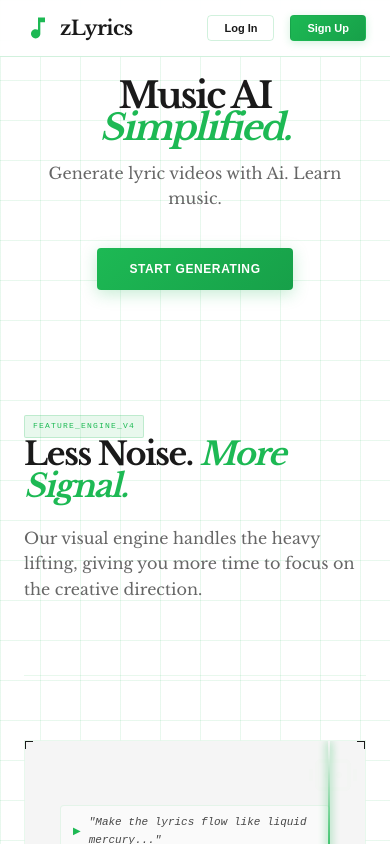
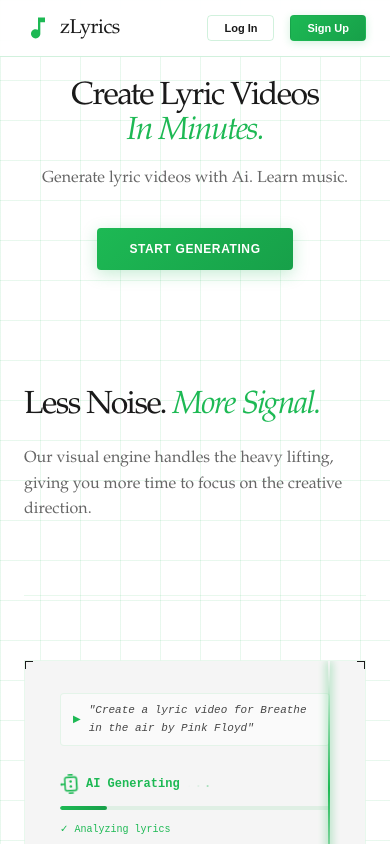
Before and after one commit to Zavalaesteban1/zLyrcis, a React (Create React App) app in the folder frontend/: page /login in a window 390 px wide. Built offline with nearby package versions, Linux system fonts and the light colour scheme; no server answers.

Commit message:
picking a font hard for the project

```diff
--- a/frontend/src/pages/LoginPage.tsx
+++ b/frontend/src/pages/LoginPage.tsx
@@ -125,8 +125,8 @@ const LoginPage: React.FC = () => {
         <div className="hero-decorative-blur" />
 
         <h1 className="hero-title">
-          Music AI <br />
-          <span className="hero-title-italic">Simplified.</span>
+          Create Lyric Videos <br />
+          <span className="hero-title-italic">In Minutes.</span>
         </h1>
 
         <p className="hero-subtitle">
@@ -143,7 +143,6 @@ const LoginPage: React.FC = () => {
       <section className="features-section">
         <div className="features-header">
           <div>
-            <div className="features-badge">Feature_Engine_v4</div>
             <h2 className="section-title">
               Less Noise. <span className="hero-title-italic">More Signal.</span>
             </h2>
@@ -164,14 +163,27 @@ const LoginPage: React.FC = () => {
                 <div className="scanning-line" />
                 <div className="chat-prompt">
                   <span className="prompt-icon">▶</span>
-                  <span className="prompt-text">"Make the lyrics flow like liquid mercury..."</span>
+                  <span className="prompt-text">"Create a lyric video for Breathe in the air by Pink Floyd"</span>
                 </div>
-                <div className="chat-suggestions">
-                  <div className="suggestion-box"></div>
-                  <div className="suggestion-box"></div>
-                  <div className="suggestion-box"></div>
+                <div className="ai-generating">
+                  <div className="generating-text">
+                    <span className="generating-icon">{RiRobot2Line({ size: 20, color: '#1DB954' })}</span>
+                    <span>AI Generating</span>
+                    <div className="dot-animation">
+                      <span className="dot">.</span>
+                      <span className="dot">.</span>
+                      <span className="dot">.</span>
+                    </div>
+                  </div>
+                  <div className="progress-bar">
+                    <div className="progress-fill"></div>
+                  </div>
+                  <div className="generating-steps">
+                    <div className="step completed">✓ Analyzing lyrics</div>
+                    <div className="step active">⟳ Syncing timestamps</div>
+                    <div className="step">○ Rendering video</div>
+                  </div>
                 </div>
-                <div className="bot-watermark">{RiRobot2Line({ size: 48, color: 'rgba(29, 185, 84, 0.1)' })}</div>
               </div>
             </div>
 
@@ -184,7 +196,6 @@ const LoginPage: React.FC = () => {
               </div>
 
               <div className="feature-meta">
-                <div className="feature-mod">MOD_01</div>
                 <div className="feature-indicator" />
               </div>
             </div>
@@ -201,23 +212,23 @@ const LoginPage: React.FC = () => {
                 <div className="lyric-sync-container">
                   <div className="lyric-line">
                     <span className="timestamp">00:12</span>
-                    <span className="lyric-text">Living fast through the night</span>
+                    <span className="lyric-text">One carat drip down my fang</span>
                   </div>
                   <div className="lyric-line active">
                     <span className="timestamp">00:15</span>
-                    <span className="lyric-text highlighted">Got ice dripping on my chains</span>
+                    <span className="lyric-text highlighted">Drugs runnin' deep through my vein</span>
                   </div>
                   <div className="lyric-line">
                     <span className="timestamp">00:18</span>
-                    <span className="lyric-text">Running wild breaking lanes</span>
+                    <span className="lyric-text">I'm takin' drugs, healin' the pain</span>
                   </div>
                   <div className="lyric-line">
                     <span className="timestamp">00:21</span>
-                    <span className="lyric-text">Nothing's stopping me today</span>
+                    <span className="lyric-text">Let the paint drip on my main</span>
                   </div>
                   <div className="lyric-line">
                     <span className="timestamp">00:24</span>
-                    <span className="lyric-text">Watch the colors fade away</span>
+                    <span className="lyric-text">Let the paint drip, me and Wave</span>
                   </div>
                 </div>
               </div>
@@ -232,7 +243,6 @@ const LoginPage: React.FC = () => {
               </div>
 
               <div className="feature-meta">
-                <div className="feature-mod">MOD_02</div>
                 <div className="feature-indicator" />
               </div>
             </div>
@@ -269,7 +279,6 @@ const LoginPage: React.FC = () => {
               </div>
 
               <div className="feature-meta">
-                <div className="feature-mod">MOD_03</div>
                 <div className="feature-indicator" />
               </div>
             </div>
@@ -279,17 +288,13 @@ const LoginPage: React.FC = () => {
 
       {/* CTA Section */}
       <section className="cta-section">
-        <div className="cta-grid">
-          <div className="cta-content">
-            <h2 className="cta-title">
-              Elevate your music <span className="hero-title-italic">learning </span>
-            </h2>
-          </div>
-          <div className="cta-button-container">
-            <button className="cta-button" onClick={openSignupModal}>
-              GET STARTED NOW
-            </button>
-          </div>
+        <div className="cta-content-centered">
+          <h2 className="cta-title">
+            Elevate your music <span className="hero-title-italic">learning</span>
+          </h2>
+          <button className="cta-button" onClick={openSignupModal}>
+            GET STARTED NOW
+          </button>
         </div>
       </section>
 
--- a/frontend/src/styles/LoginPage.css
+++ b/frontend/src/styles/LoginPage.css
@@ -1,7 +1,4 @@
 /* LoginPage Styles */
-
-/* Import Google Fonts */
-@import url('https://fonts.googleapis.com/css2?family=Libre+Baskerville:wght@400;700&display=swap');
 
 /* Root CSS Variables - White & Green Theme */
 :root {
@@ -49,7 +46,7 @@ div::-webkit-scrollbar {
   color: var(--foreground);
   overflow-x: hidden;
   position: relative;
-  font-family: 'Libre Baskerville', 'Goudy Old Style', Georgia, serif;
+  font-family: 'Libre Baskerville', 'Goudy Old Style', Garamond, 'Times New Roman', serif;
   display: flex;
   flex-direction: column;
   align-items: center;
@@ -89,13 +86,13 @@ div::-webkit-scrollbar {
 
 .header-logo {
   font-size: 24px;
-  font-weight: 700;
+  font-weight: 400;
   display: flex;
   align-items: center;
   gap: 10px;
   color: var(--foreground);
   letter-spacing: -0.5px;
-  font-family: 'Libre Baskerville', 'Goudy Old Style', Georgia, serif;
+  font-family: 'Libre Baskerville', 'Goudy Old Style', Garamond, 'Times New Roman', serif;
 }
 
 .logo-icon {
@@ -196,13 +193,13 @@ div::-webkit-scrollbar {
 
 
 .hero-title {
-  font-size: 96px;
-  font-weight: 700;
+  font-size: 72px;
+  font-weight: 400;
   color: var(--foreground);
   margin-bottom: 32px;
-  line-height: 0.9;
-  letter-spacing: -2px;
-  font-family: 'Libre Baskerville', 'Goudy Old Style', Georgia, serif;
+  line-height: 1.1;
+  letter-spacing: -1.5px;
+  font-family: 'Libre Baskerville', 'Goudy Old Style', Garamond, 'Times New Roman', serif;
 }
 
 .hero-title-italic {
@@ -211,7 +208,7 @@ div::-webkit-scrollbar {
 }
 
 .hero-subtitle {
-  font-size: 20px;
+  font-size: 22px;
   color: var(--muted-foreground);
   margin-bottom: 48px;
   line-height: 1.6;
@@ -277,8 +274,7 @@ div::-webkit-scrollbar {
 /* Features Section */
 .features-section {
   width: 100%;
-  max-width: 1200px;
-  margin: 0 auto;
+  max-width: 1400px;
   padding: 100px 48px;
 }
 
@@ -308,12 +304,12 @@ div::-webkit-scrollbar {
 }
 
 .section-title {
-  font-size: 60px;
-  font-weight: 700;
+  font-size: 66px;
+  font-weight: 400;
   color: var(--foreground);
   letter-spacing: -1.5px;
   line-height: 1;
-  font-family: 'Libre Baskerville', 'Goudy Old Style', Georgia, serif;
+  font-family: 'Libre Baskerville', 'Goudy Old Style', Garamond, 'Times New Roman', serif;
 }
 
 .section-subtitle {
@@ -326,7 +322,9 @@ div::-webkit-scrollbar {
 .feature-grid {
   display: grid;
   grid-template-columns: repeat(3, 1fr);
-  gap: 32px;
+  gap: 48px;
+  max-width: 1200px;
+  margin: 0 auto;
 }
 
 .feature-card {
@@ -453,37 +451,107 @@ div::-webkit-scrollbar {
   opacity: 0.8;
 }
 
-.chat-suggestions {
+.ai-generating {
   display: flex;
-  gap: 8px;
-  margin-top: 12px;
+  flex-direction: column;
+  gap: 12px;
+  width: 90%;
+  margin-top: 16px;
+  animation: fadeInUp 0.6s ease-out;
 }
 
-.suggestion-box {
-  width: 48px;
-  height: 48px;
-  background: var(--primary-light);
-  border: 1px solid var(--border-strong);
-  border-radius: 4px;
-  animation: fadeInUp 0.6s ease-out;
-  position: relative;
+.generating-text {
+  display: flex;
+  align-items: center;
+  gap: 6px;
+  color: var(--primary);
+  font-size: 12px;
+  font-weight: 600;
 }
 
-.suggestion-box::after {
-  content: '✨';
-  position: absolute;
-  top: 50%;
-  left: 50%;
-  transform: translate(-50%, -50%);
-  opacity: 0.4;
-  font-size: 16px;
+.generating-icon {
+  display: flex;
+  align-items: center;
+  animation: spin 2s linear infinite;
 }
 
-.bot-watermark {
-  position: absolute;
-  top: 8px;
-  right: 8px;
-  opacity: 0.1;
+@keyframes spin {
+  from { transform: rotate(0deg); }
+  to { transform: rotate(360deg); }
+}
+
+.dot-animation {
+  display: flex;
+  gap: 2px;
+}
+
+.dot {
+  animation: blink 1.4s infinite;
+  opacity: 0;
+}
+
+.dot:nth-child(1) { animation-delay: 0s; }
+.dot:nth-child(2) { animation-delay: 0.2s; }
+.dot:nth-child(3) { animation-delay: 0.4s; }
+
+@keyframes blink {
+  0%, 20% { opacity: 0; }
+  40% { opacity: 1; }
+  100% { opacity: 0; }
+}
+
+.progress-bar {
+  width: 100%;
+  height: 4px;
+  background: rgba(29, 185, 84, 0.1);
+  border-radius: 2px;
+  overflow: hidden;
+}
+
+.progress-fill {
+  height: 100%;
+  background: linear-gradient(90deg, var(--primary) 0%, #17a049 100%);
+  width: 0%;
+  animation: fillProgress 3s ease-in-out infinite;
+  border-radius: 2px;
+}
+
+@keyframes fillProgress {
+  0% { width: 0%; }
+  50% { width: 70%; }
+  100% { width: 0%; }
+}
+
+.generating-steps {
+  display: flex;
+  flex-direction: column;
+  gap: 6px;
+}
+
+.step {
+  font-size: 10px;
+  color: var(--muted-foreground);
+  display: flex;
+  align-items: center;
+  gap: 6px;
+  opacity: 0.4;
+}
+
+.step.completed {
+  color: var(--primary);
+  opacity: 1;
+}
+
+.step.active {
+  color: var(--primary);
+  opacity: 1;
+  font-weight: 600;
+  animation: pulse 1.5s ease-in-out infinite;
+}
+
+@keyframes pulse {
+  0%, 100% { opacity: 1; }
+  50% { opacity: 0.6; }
 }
 
 @keyframes fadeInUp {
@@ -700,13 +768,13 @@ div::-webkit-scrollbar {
 }
 
 .feature-title {
-  font-size: 18px;
-  font-weight: 600;
+  font-size: 20px;
+  font-weight: 400;
   color: var(--foreground);
   letter-spacing: -0.3px;
   margin: 0;
   transition: all 0.3s;
-  font-family: 'Libre Baskerville', 'Goudy Old Style', Georgia, serif;
+  font-family: 'Libre Baskerville', 'Goudy Old Style', Garamond, 'Times New Roman', serif;
 }
 
 .feature-card:hover .feature-title {
@@ -823,12 +891,12 @@ div::-webkit-scrollbar {
 
 .modal-title {
   font-size: 24px;
-  font-weight: 700;
+  font-weight: 400;
   color: var(--foreground);
   margin-bottom: 8px;
   text-align: center;
   letter-spacing: -0.5px;
-  font-family: 'Libre Baskerville', 'Goudy Old Style', Georgia, serif;
+  font-family: 'Libre Baskerville', 'Goudy Old Style', Garamond, 'Times New Roman', serif;
 }
 
 .modal-subtitle {
@@ -1004,27 +1072,25 @@ div::-webkit-scrollbar {
   padding: 120px 48px;
   border-top: 1px solid var(--border);
   margin-top: 80px;
-}
-
-.cta-grid {
-  display: grid;
-  grid-template-columns: 1fr 1fr;
-  gap: 48px;
+  display: flex;
+  justify-content: center;
   align-items: center;
 }
 
-.cta-content {
+.cta-content-centered {
   display: flex;
   flex-direction: column;
-  gap: 24px;
+  align-items: center;
+  gap: 40px;
+  text-align: center;
 }
 
 .cta-title {
-  font-size: 48px;
+  font-size: 54px;
   line-height: 1.1;
   letter-spacing: -1px;
-  font-weight: 700;
-  font-family: 'Libre Baskerville', 'Goudy Old Style', Georgia, serif;
+  font-weight: 400;
+  font-family: 'Libre Baskerville', 'Goudy Old Style', Garamond, 'Times New Roman', serif;
 }
 
 .cta-subtitle {
@@ -1033,27 +1099,46 @@ div::-webkit-scrollbar {
   line-height: 1.6;
 }
 
-.cta-button-container {
-  display: flex;
-  justify-content: flex-end;
-}
-
 .cta-button {
-  padding: 24px 48px;
+  padding: 20px 48px;
   background: linear-gradient(135deg, var(--primary) 0%, var(--primary-dark) 100%);
   color: white;
   font-weight: 700;
   font-size: 18px;
-  border-radius: 4px;
+  border-radius: 8px;
   border: none;
   cursor: pointer;
-  transition: all 0.3s;
-  box-shadow: 0 0 20px rgba(29, 185, 84, 0.3);
+  transition: all 0.3s cubic-bezier(0.4, 0, 0.2, 1);
+  box-shadow: 0 4px 16px rgba(29, 185, 84, 0.25);
+  text-transform: uppercase;
+  letter-spacing: 0.5px;
+  position: relative;
+  overflow: hidden;
+}
+
+.cta-button::before {
+  content: '';
+  position: absolute;
+  top: 0;
+  left: -100%;
+  width: 100%;
+  height: 100%;
+  background: linear-gradient(90deg, transparent, rgba(255, 255, 255, 0.2), transparent);
+  transition: left 0.5s;
 }
 
 .cta-button:hover {
-  opacity: 0.9;
   transform: translateY(-2px);
+  box-shadow: 0 8px 24px rgba(29, 185, 84, 0.35);
+  padding-right: 64px;
+}
+
+.cta-button:hover::before {
+  left: 100%;
+}
+
+.cta-button:active {
+  transform: translateY(0);
 }
 
 /* Responsive */
@@ -1063,13 +1148,8 @@ div::-webkit-scrollbar {
     gap: 24px;
   }
 
-  .cta-grid {
-    grid-template-columns: 1fr;
-    gap: 32px;
-  }
-
-  .cta-button-container {
-    justify-content: flex-start;
+  .cta-title {
+    font-size: 36px;
   }
 
   .cta-button {
@@ -1101,7 +1181,7 @@ div::-webkit-scrollbar {
   }
 
   .hero-title {
-    font-size: 48px;
+    font-size: 42px;
     margin-bottom: 16px;
   }
 
@@ -1149,6 +1229,6 @@ div::-webkit-scrollbar {
 
 @media (max-width: 480px) {
   .hero-title {
-    font-size: 36px;
+    font-size: 32px;
   }
 }
```
